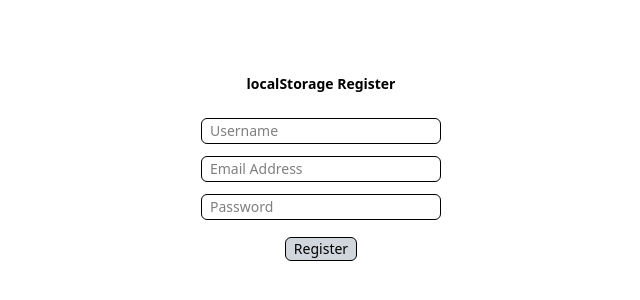
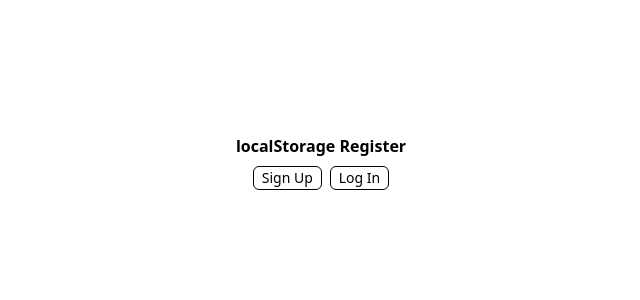
Before and after one commit to acstartup/localStorage-Register-FD180-4, a website: page index.html in a window 1280 px wide. Shown: the part 166-466 px from the top of the page, without its empty margins (319-959 px from the left). Drawn offline with Linux system fonts and the light colour scheme.

Commit message:
feat(signup/login): implemented sign up/log in split redirection

```diff
--- a/index.html
+++ b/index.html
@@ -7,15 +7,11 @@
     <link href="dist/output.css" rel="stylesheet">
 </head>
 <body>
-    <div class="grid place-items-center pt-60">
-        <h1 class="text-sm font-bold">localStorage Register</h1>
-        <div class="pt-6 flex flex-col gap-3 text-sm">
-            <input type="text" id="username" class="border rounded-md w-60 px-2 py-0.5" placeholder="Username">
-            <input type="text" id="email" class="border rounded-md w-60 px-2 py-0.5" placeholder="Email Address">
-            <input type="text" id="password" class="border rounded-md w-60 px-2 py-0.5" placeholder="Password">
-        </div>
-        <div class="py-4">
-            <button type="button" id="register" class="border bg-gray-300 rounded-md text-sm px-2 py-0.25">Register</button>
+    <div class="grid place-items-center pt-75">
+        <h1 class="text-md font-bold">localStorage Register</h1>
+        <div class="flex flex-row gap-2 py-2">
+            <button type="button" href="sign-up/index.html" class="text-sm border rounded-md px-2 py-0.25 hover:bg-gray-100">Sign Up</button>
+            <button type="button" href="log-in/index.html" class="text-sm border rounded-md px-2 py-0.25 hover:bg-gray-100">Log In</button>
         </div>
     </div>
 </body>
--- a/js/script.js
+++ b/js/script.js
@@ -0,0 +1,5 @@
+
+
+// function: set user info to json
+
+// function: import into system
```
Also changed, not shown: sign-up/index.html (added, +22 -0 lines), dist/output.css, log-in/index.html (added).
